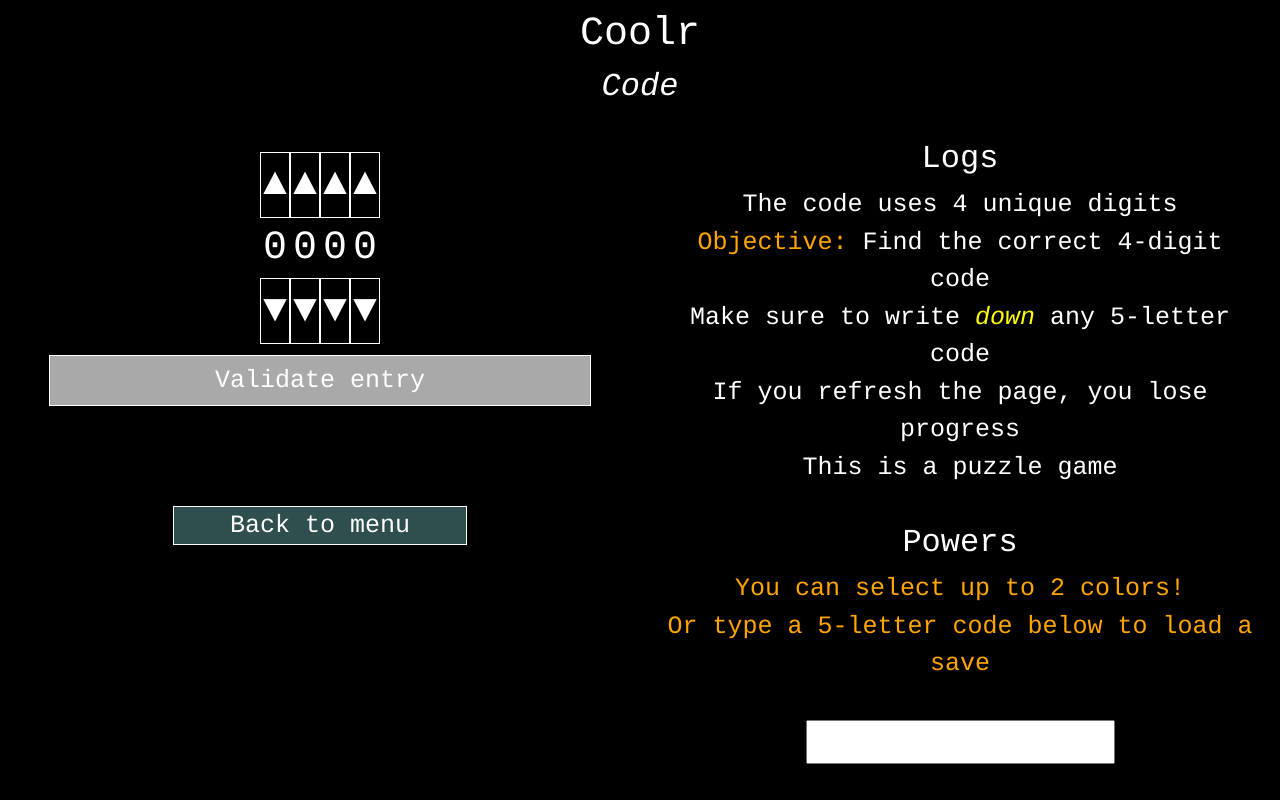
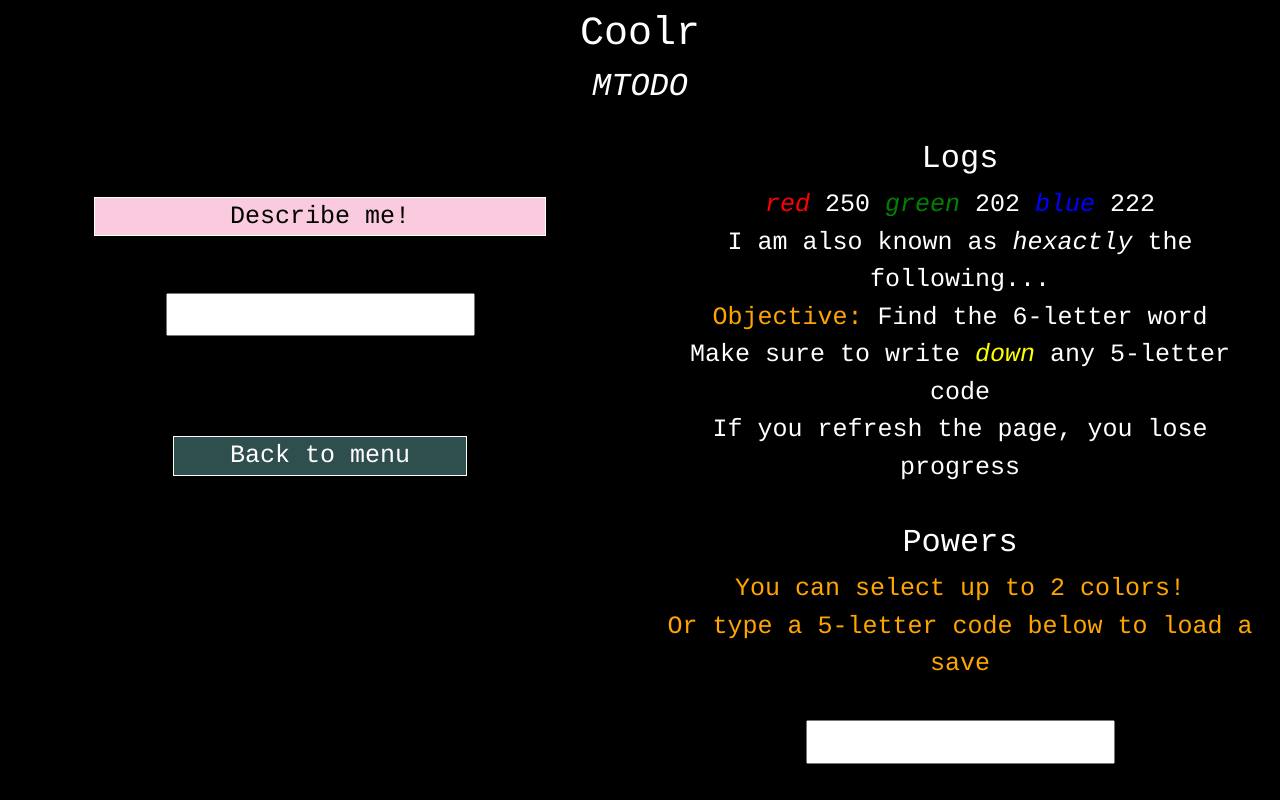
Before and after one commit to sebranly/coolr, a React (Create React App) app: page / in a window 1280 px wide. Built offline with nearby package versions, Linux system fonts and the light colour scheme.

Commit message:
feat: add hexa

```diff
--- a/src/App.css
+++ b/src/App.css
@@ -304,6 +304,17 @@ body {
   margin: 2%;
 }
 
+.hexa {
+  border: 1px solid white;
+  background-color: #FACADE;
+  color: black;
+  margin: 10%;
+}
+
+.facade {
+  color: #facade;
+}
+
 .chest:hover {
   cursor: pointer;
   font-weight: bold;
--- a/src/App.tsx
+++ b/src/App.tsx
@@ -8,6 +8,7 @@ import { Color, Progress, Puzzle } from './types';
 import { PuzzleSelection } from './components/PuzzleSelection';
 import { Notes } from './components/Notes';
 import { DinoCrisis } from './components/DinoCrisis';
+import { Hexa } from './components/Hexa';
 import { Konami } from './components/Konami';
 import { SleepingDogs } from './components/SleepingDogs';
 import { Spyro } from './components/Spyro';
@@ -39,7 +40,7 @@ const App = () => {
   const [levels, setLevels] = React.useState<Color[]>([]);
   const [level, setLevel] = React.useState<Color | undefined>();
   // TODO: change
-  const [puzzle, setPuzzle] = React.useState(Puzzle.SleepingDogs);
+  const [puzzle, setPuzzle] = React.useState(Puzzle.Hexa);
 
   const onRejectLevel = (level: Color) => () => {
     setLogs([...logs, `Mix colors from floor 1 to access color ${level}`]);
@@ -178,6 +179,9 @@ const App = () => {
             {puzzle === Puzzle.DinoCrisis && (
               <DinoCrisis logs={logs} setPuzzle={setPuzzle} setLogs={setLogs} setSave={setSave} save={save} />
             )}
+            {puzzle === Puzzle.Hexa && (
+              <Hexa logs={logs} setPuzzle={setPuzzle} setLogs={setLogs} setSave={setSave} save={save} />
+            )}
             {puzzle === Puzzle.Konami && (
               <Konami logs={logs} setPuzzle={setPuzzle} setLogs={setLogs} setSave={setSave} save={save} />
             )}
--- /dev/null
+++ b/src/components/Hexa.tsx
@@ -0,0 +1,50 @@
+import * as React from 'react';
+import { Save, Progress, Move, Puzzle } from '../types';
+import classnames from 'classnames';
+import { clone, isEqual } from 'lodash';
+
+export interface HexaProps {
+  className?: string;
+  logs: string[];
+  setLogs: React.Dispatch<React.SetStateAction<string[]>>;
+  setSave: React.Dispatch<React.SetStateAction<Save>>;
+  save: Save;
+  setPuzzle: React.Dispatch<React.SetStateAction<Puzzle>>;
+}
+
+const Hexa: React.FC<HexaProps> = (props) => {
+  const { className, setSave, save, setPuzzle, setLogs, logs } = props;
+  const initialClues = ['I am also known as hexactly the following...', 'red 250 green 202 blue 222'];
+
+  React.useEffect(() => setLogs([...logs, 'Objective: Find the 6-letter word', ...initialClues]), []);
+
+  const [code, setCode] = React.useState('');
+
+  const onChangeCode = (e: any) => {
+    const newCode = e.currentTarget.value.toUpperCase();
+
+    if (newCode === 'FACADE') {
+      setLogs([...logs, 'You found the 6-letter word: #FACADE', 'Congrats! Color magenta is completed']);
+      setSave({ ...save, magenta: Progress.Done });
+      setPuzzle(Puzzle.Menu);
+    } else if (newCode.length === 0) {
+      setCode(newCode);
+      setLogs([...logs, ...initialClues]);
+    } else if (newCode.length > 6) {
+      setLogs([...logs, 'The word only has 6 letters']);
+    } else if (/^[A-F]+$/.test(newCode)) {
+      setCode(newCode);
+    } else if (/[G-Z]/.test(newCode)) {
+      setLogs([...logs, `6-letter word does not contain letter: ${newCode[newCode.length - 1]}`]);
+    }
+  };
+
+  return (
+    <div className="flex-one margin">
+      <div className="flex-one hexa">Describe me!</div>
+      <input className="text-center" value={code} type="text" onChange={onChangeCode} />
+    </div>
+  );
+};
+
+export { Hexa };
--- a/src/components/Notes.tsx
+++ b/src/components/Notes.tsx
@@ -28,10 +28,21 @@ const Notes: React.FC<NotesProps> = (props) => {
           ? `${word} italic`
           : '';
 
+      const italicClass = word === 'hexactly' ? 'italic' : '';
+      const facadeClass = word === '#FACADE' ? 'facade' : '';
+
       const successClass = ['Congrats!', 'Success:'].includes(word) ? 'green' : '';
       const failureClass = word === 'Failure:' ? 'red' : '';
       const objectiveClass = word === 'Objective:' ? 'orange' : '';
-      const classes = classnames(objectiveClass, additionalClass, successClass, failureClass, 'inline');
+      const classes = classnames(
+        facadeClass,
+        objectiveClass,
+        italicClass,
+        additionalClass,
+        successClass,
+        failureClass,
+        'inline'
+      );
       const key = `${word}-${index}`;
 
       if (word === 'rainbow!') {
--- a/src/types.ts
+++ b/src/types.ts
@@ -26,6 +26,7 @@ export interface Save {
 
 export enum Puzzle {
   DinoCrisis = 'dinoCrisis',
+  Hexa = 'hexa',
   Konami = 'konami',
   Menu = 'menu',
   SleepingDogs = 'sleepingDogs',
--- a/src/utils/index.ts
+++ b/src/utils/index.ts
@@ -174,13 +174,15 @@ const get4DigitsCode = () => {
 
 const getPuzzleColor = (level: Color) => {
   const { Red, Green, Blue, Magenta, Yellow, Cyan, White } = Color;
-  const { Menu, DinoCrisis, Konami, Zelda, SleepingDogs, Spyro } = Puzzle;
+  const { Menu, DinoCrisis, Hexa, Konami, Zelda, SleepingDogs, Spyro } = Puzzle;
 
   switch (level) {
     case Blue:
       return Konami;
     case Green:
       return DinoCrisis;
+    case Magenta:
+      return Hexa;
     case Red:
       return Zelda;
     case Yellow:
@@ -193,13 +195,15 @@ const getPuzzleColor = (level: Color) => {
 };
 
 const getPuzzleText = (puzzle: Puzzle) => {
-  const { Menu, DinoCrisis, Konami, SleepingDogs, Spyro, Zelda } = Puzzle;
+  const { Menu, DinoCrisis, Hexa, Konami, SleepingDogs, Spyro, Zelda } = Puzzle;
 
   switch (puzzle) {
     case Menu:
       return 'Menu';
     case DinoCrisis:
       return 'Gay Pride';
+    case Hexa:
+      return 'MTODO';
     case Konami:
       return 'Be like Konami';
     case SleepingDogs:
```
